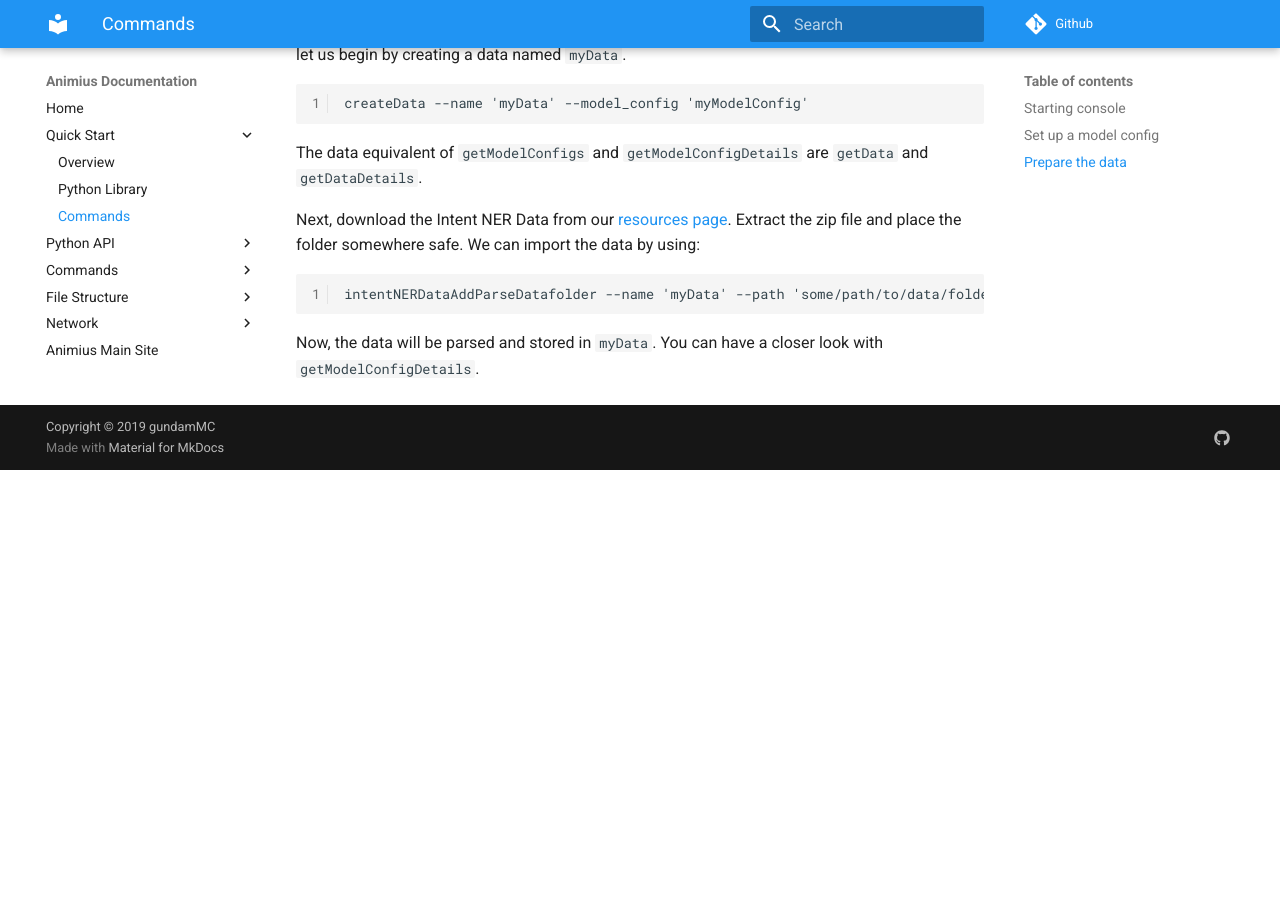
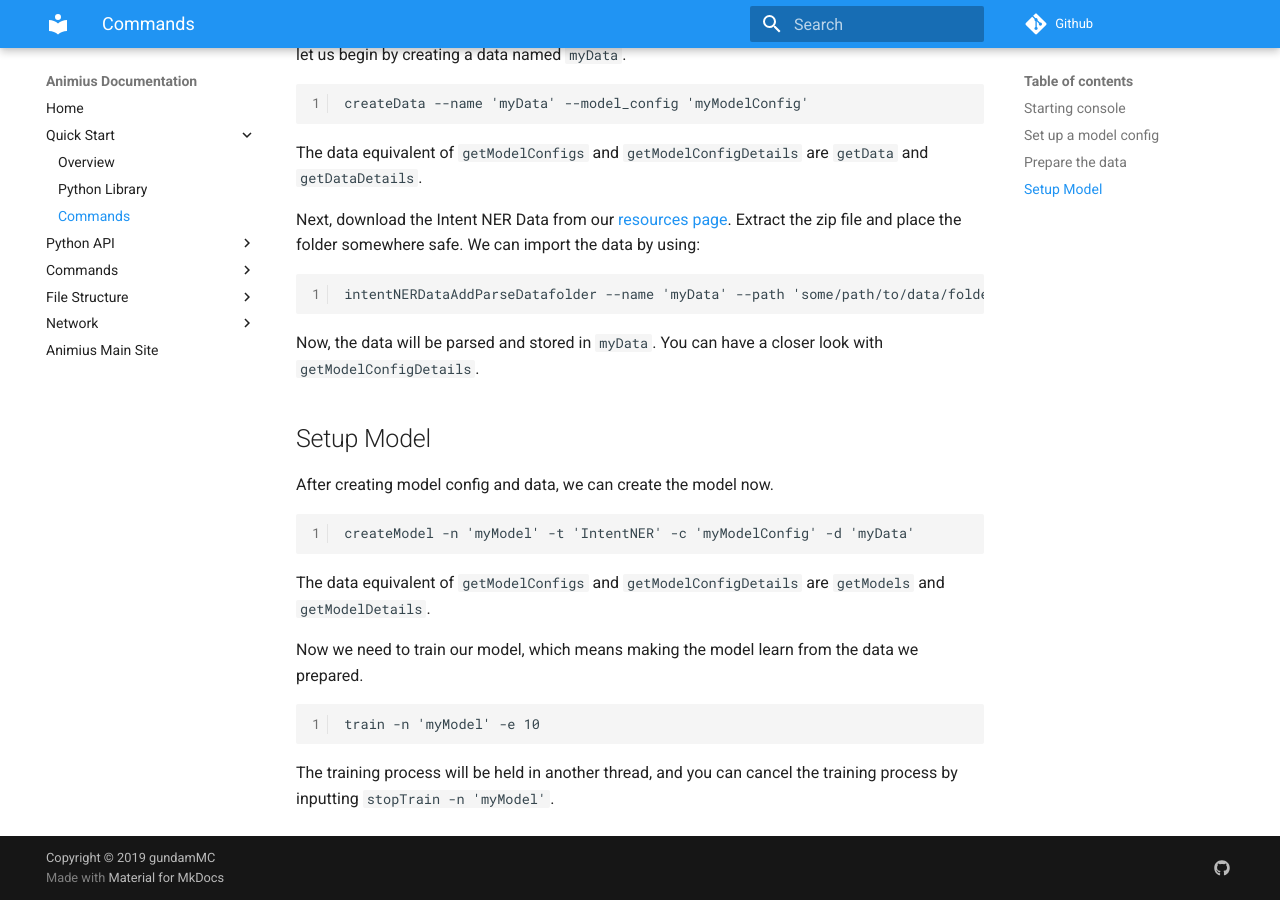
Before and after one commit to gundamMC/animius, an MkDocs documentation site: the page built from docs/quick start/commands.md, in a window 1280 px wide and 900 px high, scrolled down 1202 px. Built offline with MkDocs 1.6.1 and Material for MkDocs 9.7.7, drawn with Linux system fonts in a browser that asks for light colours; comment, search, counter and statistics services are not loaded; before the commit the page ends 1672 px from its top, so only the background shows below that.

Commit message:
Update Quick Start
Signed-off-by: xAsiimov <admin@xasiimov.com>

````diff
--- a/docs/quick start/commands.md
+++ b/docs/quick start/commands.md
@@ -55,3 +55,21 @@ intentNERDataAddParseDatafolder --name 'myData' --path 'some/path/to/data/folder
 ```
 
 Now, the data will be parsed and stored in `myData`. You can have a closer look with `getModelConfigDetails`.
+
+## Setup Model
+
+After creating model config and data, we can create the model now.
+
+```
+createModel -n 'myModel' -t 'IntentNER' -c 'myModelConfig' -d 'myData'
+```
+
+The data equivalent of `getModelConfigs` and `getModelConfigDetails` are `getModels` and `getModelDetails`.
+
+Now we need to train our model, which means making the model learn from the data we prepared.
+
+```
+train -n 'myModel' -e 10
+```
+
+The training process will be held in another thread, and you can cancel the training process by inputting `stopTrain -n 'myModel'`.
````
Also changed, not shown: docs/commands/model.md (+1 -1 lines).
